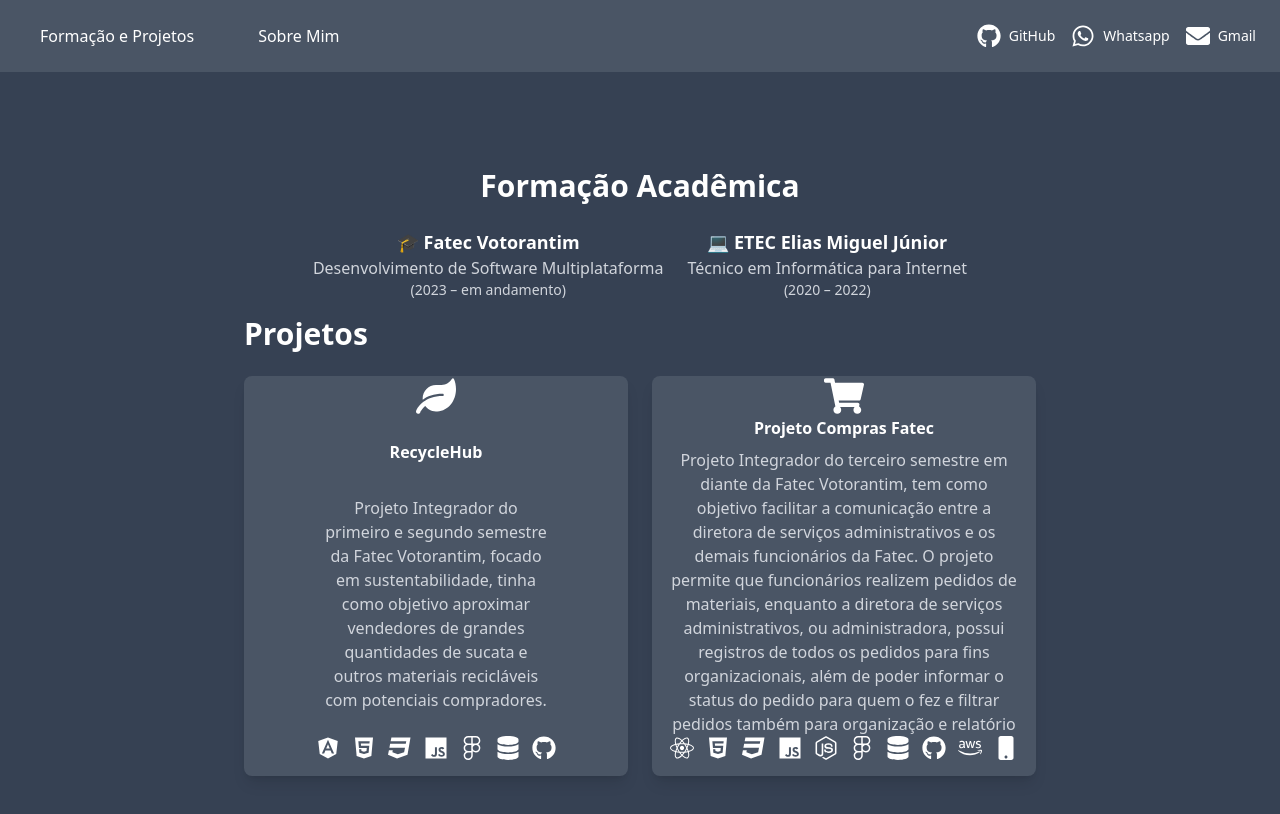
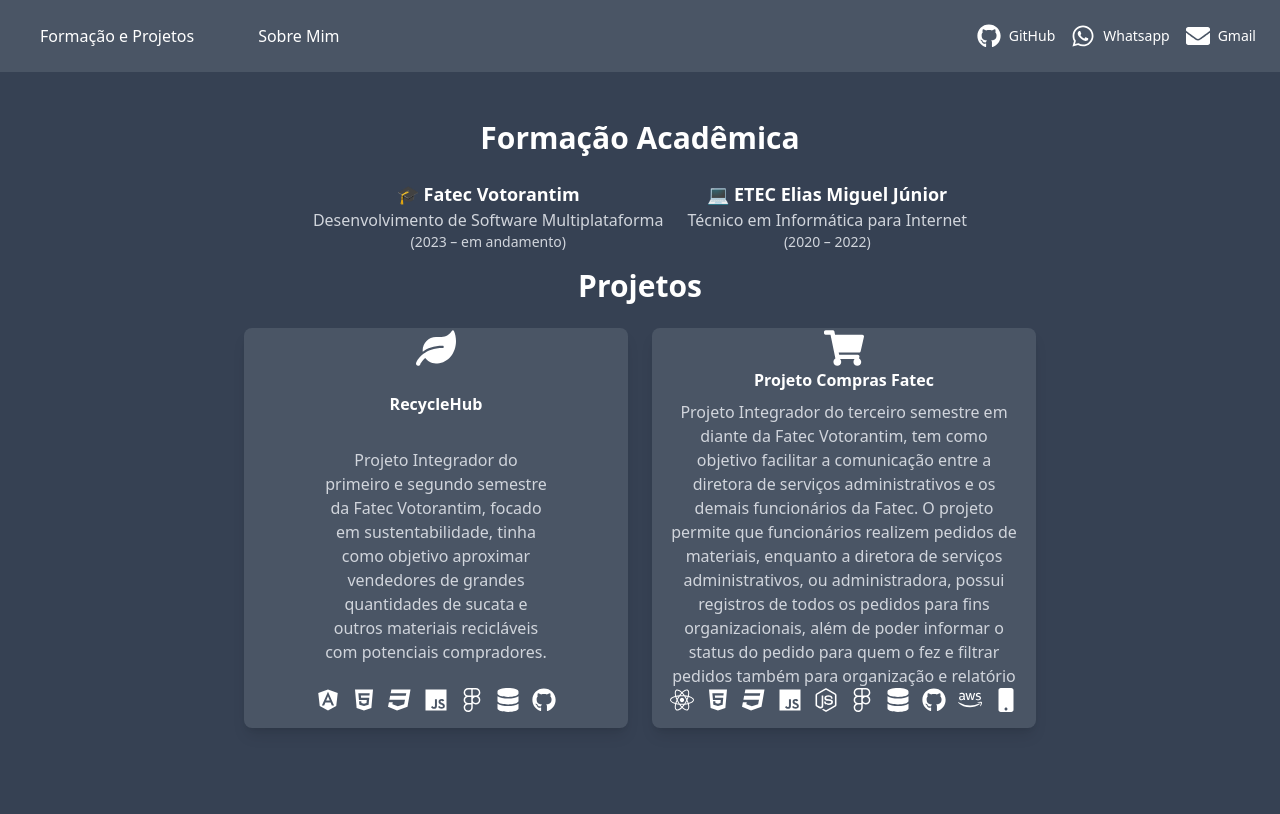
Before and after one commit to paulovictorio/Portfolio, a Next.js app: page /formacao in a window 1280 px wide. Shown: the top 814 px of the page. Built offline with nearby package versions, Linux system fonts and the light colour scheme.

Commit message:
formacao page style adjustment

```diff
--- a/app/formacao/page.jsx
+++ b/app/formacao/page.jsx
@@ -12,7 +12,7 @@ import {
 
 export default function Formacao() {
   return (
-    <main className="bg-gray-700 text-white min-h-screen flex flex-col items-center justify-center px-4 py-12">
+    <main className="bg-gray-700 text-white min-h-screen flex flex-col items-center px-4 py-12">
       <motion.div
         className="text-center max-w-3xl space-y-6"
         initial={{ opacity: 0, y: 40 }}
@@ -40,7 +40,7 @@ export default function Formacao() {
         animate={{ opacity: 1, y: 0 }}
         transition={{ duration: 0.7 }}
       >
-        <h1 className="text-3xl font-semibold">Projetos</h1>
+        <h1 className="text-3xl font-bold text-center">Projetos</h1>
           <div className="flex flex-wrap justify-center gap-6">
             <Card className="mt-6 w-96 bg-gray-600 shadow-lg rounded-lg">
             <CardBody className="flex flex-col justify-between h-full items-center text-center gap-2 px-16 ">
```
